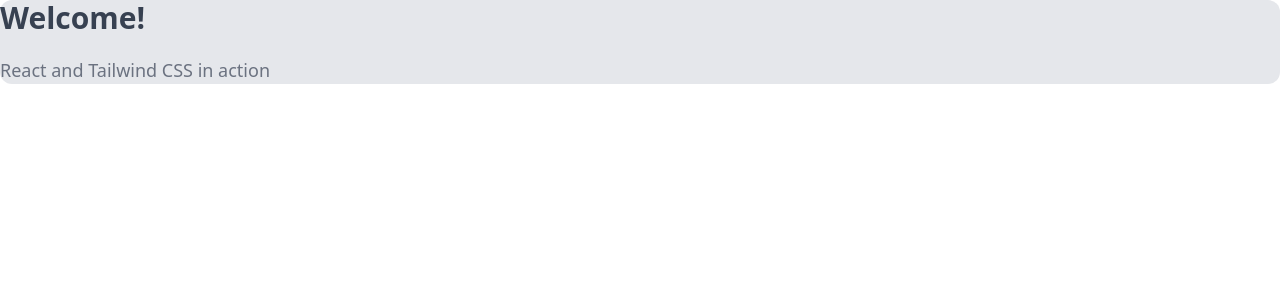
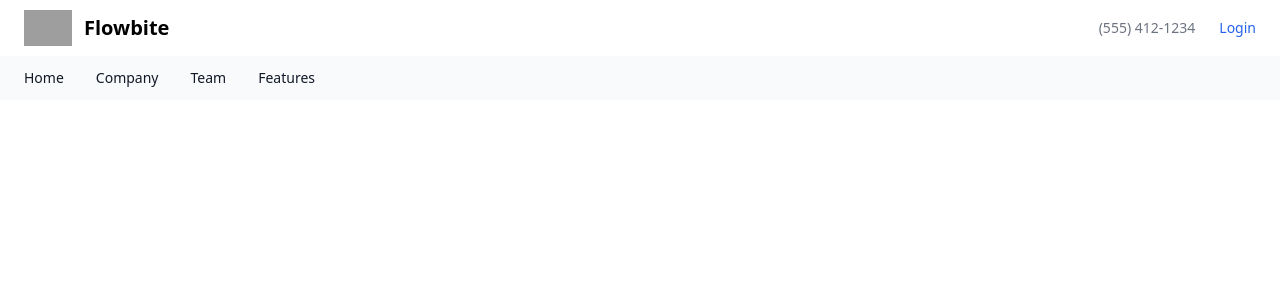
Before and after one commit to ashleyhodge/upgraded-fiesta, a React (Create React App) app in the folder client/: page / in a window 1280 px wide. Shown: the top 300 px of the page. Built offline with nearby package versions, Linux system fonts and the light colour scheme; grey boxes are pictures that could not be loaded.

Commit message:
add navbar

```diff
--- a/client/package.json
+++ b/client/package.json
@@ -8,6 +8,7 @@
     "@testing-library/user-event": "^13.5.0",
     "react": "^18.2.0",
     "react-dom": "^18.2.0",
+    "react-router-dom": "^6.3.0",
     "react-scripts": "5.0.1",
     "web-vitals": "^2.1.4"
   },
--- a/client/src/App.js
+++ b/client/src/App.js
@@ -1,13 +1,15 @@
+import React from 'react';
+import { BrowserRouter as Router, Routes, Route} from 'react-router-dom';
+
+import Nav from './components/Nav';
+
 function App() {
   return (
-    <div className="container mx-auto bg-gray-200 rounded-xl">
-      <p className="text-3xl text-gray-700 font-bold mb-5">
-        Welcome!
-      </p>
-      <p className="text-gray-500 text-lg">
-        React and Tailwind CSS in action
-      </p>
-    </div>
+    <Router>
+      <div>
+        <Nav />
+      </div>
+    </Router>
   )
 }
 export default App;
--- /dev/null
+++ b/client/src/components/Nav/index.js
@@ -0,0 +1,41 @@
+import React from "react";
+
+function Nav() {
+  return (
+    <>
+    <nav class="bg-white border-gray-200 dark:bg-gray-800">
+    <div class="flex flex-wrap justify-between items-center mx-auto max-w-screen-xl px-4 md:px-6 py-2.5">
+        <a href="https://flowbite.com" class="flex items-center">
+            <img src="https://flowbite.com/docs/images/logo.svg" class="mr-3 h-6 sm:h-9" alt="Flowbite Logo" />
+            <span class="self-center text-xl font-semibold whitespace-nowrap dark:text-white">Flowbite</span>
+        </a>
+        <div class="flex items-center">
+            <a href="tel:5541251234" class="mr-6 text-sm font-medium text-gray-500 dark:text-white hover:underline">(555) 412-1234</a>
+            <a href="#" class="text-sm font-medium text-blue-600 dark:text-blue-500 hover:underline">Login</a>
+        </div>
+    </div>
+</nav>
+<nav class="bg-gray-50 dark:bg-gray-700">
+    <div class="py-3 px-4 mx-auto max-w-screen-xl md:px-6">
+        <div class="flex items-center">
+            <ul class="flex flex-row mt-0 mr-6 space-x-8 text-sm font-medium">
+                <li>
+                    <a href="#" class="text-gray-900 dark:text-white hover:underline" aria-current="page">Home</a>
+                </li>
+                <li>
+                    <a href="#" class="text-gray-900 dark:text-white hover:underline">Company</a>
+                </li>
+                <li>
+                    <a href="#" class="text-gray-900 dark:text-white hover:underline">Team</a>
+                </li>
+                <li>
+                    <a href="#" class="text-gray-900 dark:text-white hover:underline">Features</a>
+                </li>
+            </ul>
+        </div>
+    </div>
+</nav>
+</>
+  )
+}
+export default Nav;
```
Also changed, not shown: 1 other file (tests, documents, lock files or other folders).
